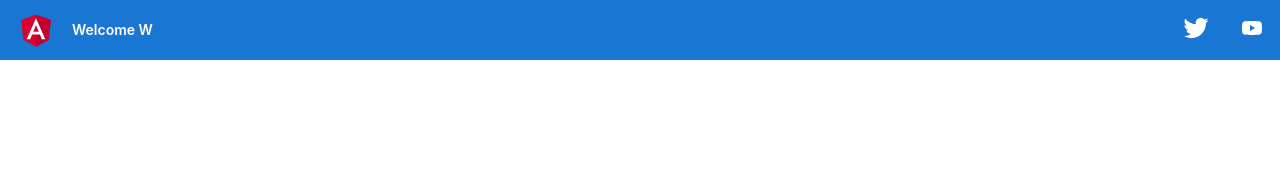
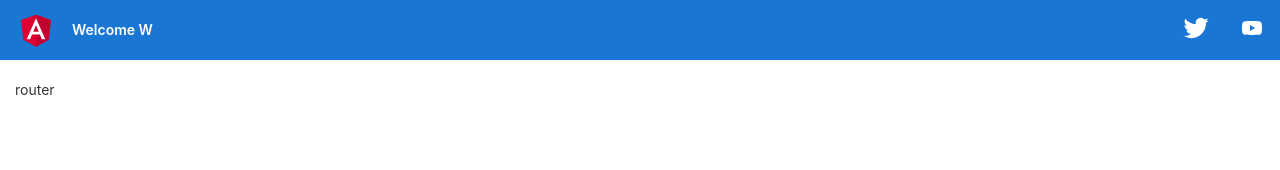
Before and after one commit to Samuel-Siolari/blog3, an Angular app: page / in a window 1280 px wide. Shown: the top 170 px of the page. Built offline with nearby package versions, Linux system fonts and the light colour scheme.

Commit message:
add router

```diff
--- a/src/app/app.component.html
+++ b/src/app/app.component.html
@@ -52,5 +52,6 @@
   </a>
 </div>
 <div class="container-fluid" style="margin-top: 80px">
+  router
   <router-outlet></router-outlet>
 </div>
```
